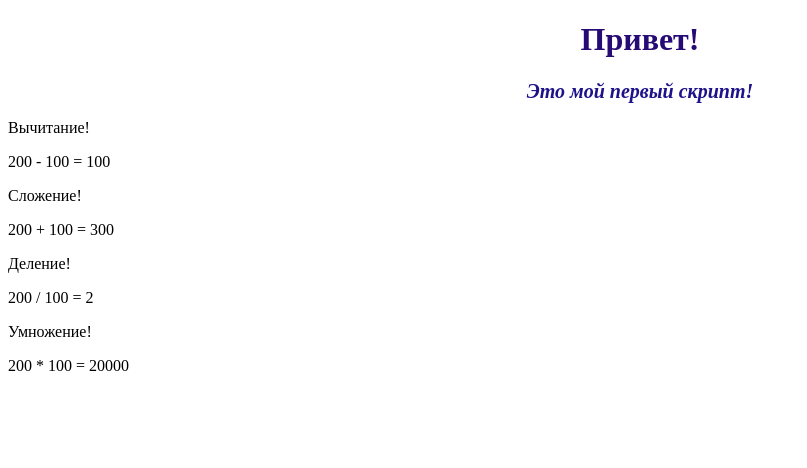
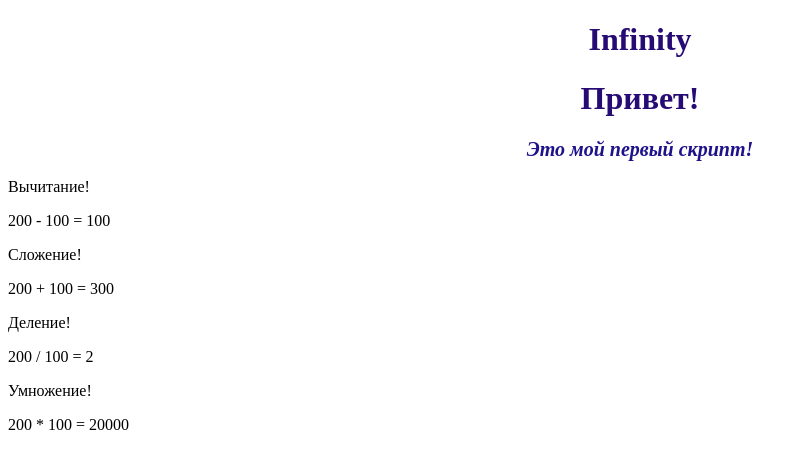
Before and after one commit to AlapaevaJypara/my-first-site2, a plain HTML site: page index.html in a window 1280 px wide. Shown: the whole page, without its empty margins (0-807 px from the left). Drawn offline with Linux system fonts and the light colour scheme.

Commit message:
added index

```diff
--- a/index.html
+++ b/index.html
@@ -9,7 +9,7 @@
 </head>
 <body>
 
-
+    <h1>Infinity</h1>
 
     <script src="JS/script.js"></script>
 </body>
```
